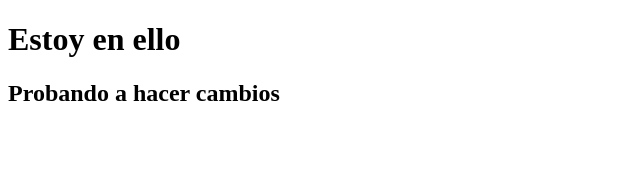
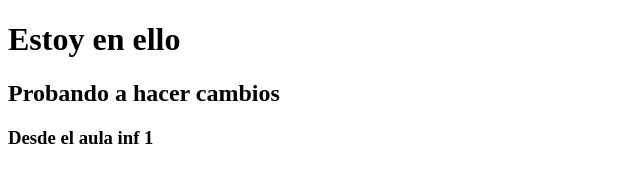
Before and after one commit to juandegaray/juandegaray.github.io, a plain HTML site: page index.html in a window 1280 px wide. Shown: the whole page, without its empty margins (0-640 px from the left). Drawn offline with Linux system fonts and the light colour scheme.

Commit message:
titulo de prueba

```diff
--- a/index.html
+++ b/index.html
@@ -8,5 +8,6 @@
 <body>
     <h1>Estoy en ello</h1>
     <h2>Probando a hacer cambios</h2>
+    <h3>Desde el aula inf 1</h3>
 </body>
 </html>
```
